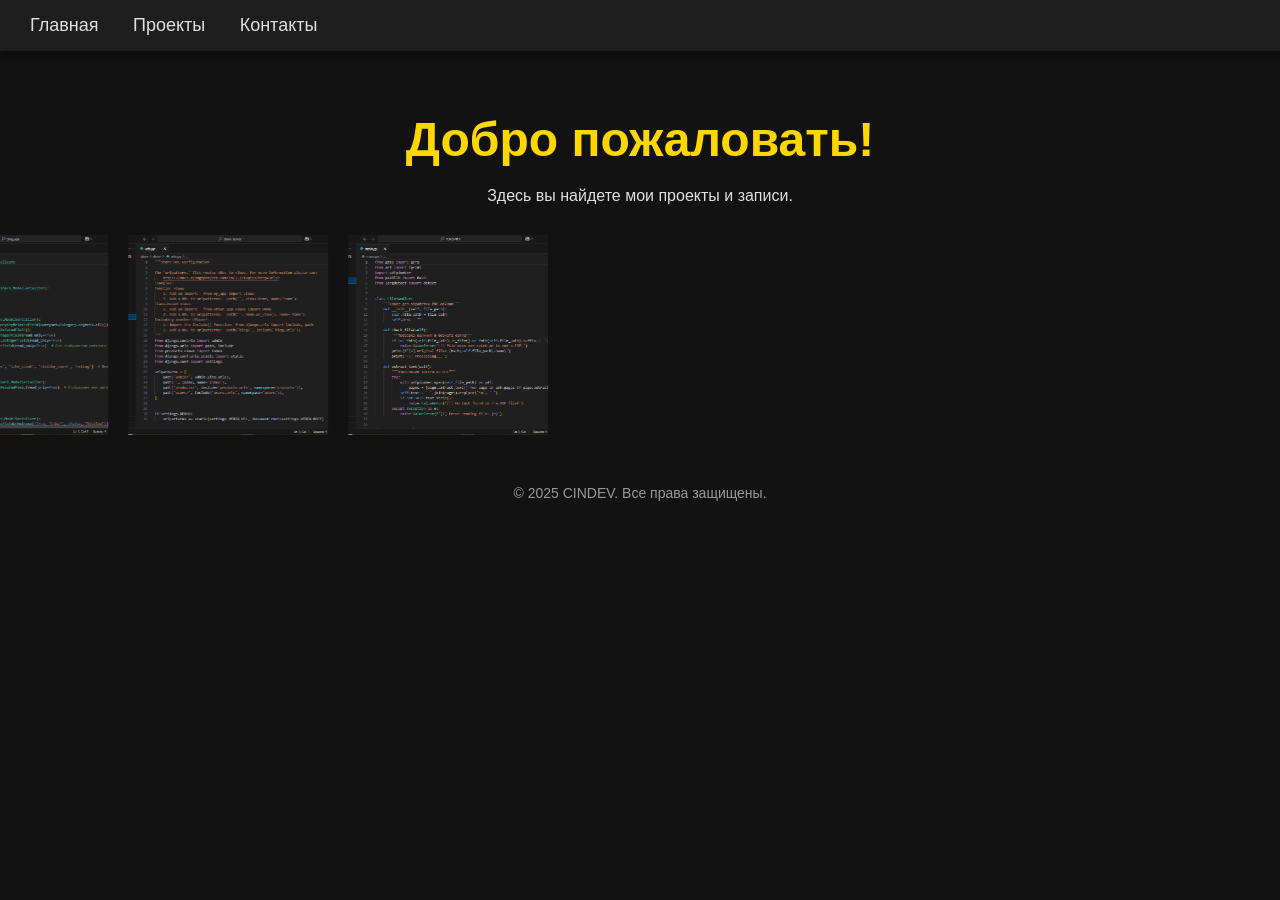
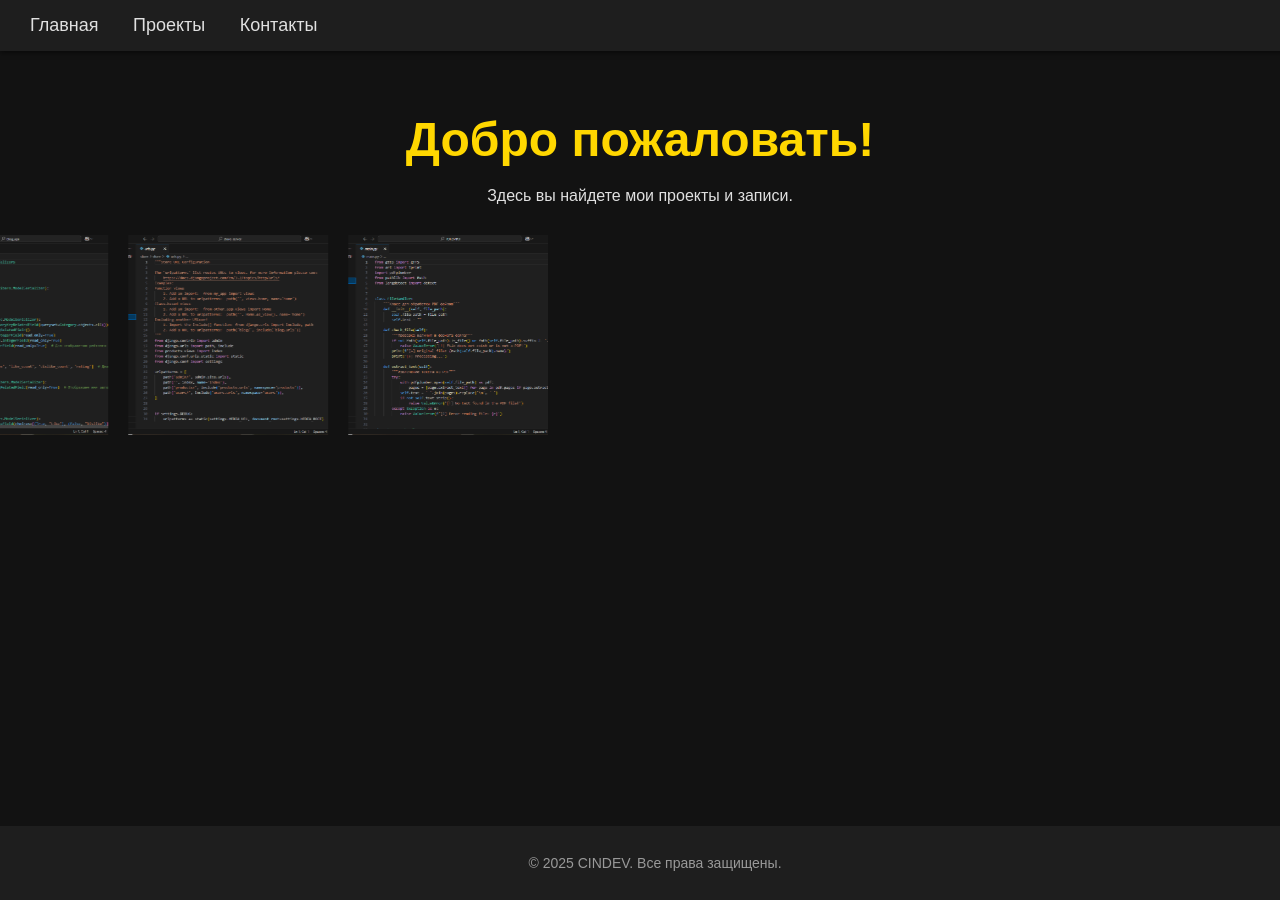
Before and after one commit to Cinzanos/cinzanos.github.io, a Jekyll site: the page built from index.html, in a window 1280 px wide. Built offline with Jekyll 4.4.1, drawn with Linux system fonts in a browser that asks for light colours.

Commit message:
Изменил styles.css

```diff
--- a/assets/css/styles.css
+++ b/assets/css/styles.css
@@ -3,6 +3,9 @@ body {
   font-family: 'Arial', sans-serif;
   background-color: #121212;
   color: #e0e0e0;
+  display: flex;
+  flex-direction: column;
+  min-height: 100vh; /* Обеспечивает, чтобы футер всегда был внизу */
 }
 
 header {
@@ -31,6 +34,7 @@ header a:hover {
 .container {
   padding-top: 80px;
   text-align: center;
+  flex: 1; /* Заставляет контейнер занимать все оставшееся пространство */
 }
 
 h1 {
@@ -81,9 +85,14 @@ h1 {
 
 footer {
   text-align: center;
-  margin-top: 50px;
   font-size: 14px;
   color: #999;
+  background-color: #1e1e1e;
+  padding: 15px;
+  position: relative;
+  bottom: 0;
+  width: 100%;
+  margin-top: auto; /* Гарантирует, что футер будет внизу */
 }
 
 /* Анимация */
@@ -115,7 +124,6 @@ footer {
   margin-left: 20px;
 }
 
-
 @keyframes scrollRightToLeft {
   0% {
     transform: translateX(0);
@@ -126,7 +134,7 @@ footer {
 }
 
 .contact-container {
-  position: center;
+  position: absolute;
   top: 80px;  /* Отступ под шапку */
   left: 20px;  /* Отступ от левого края */
   padding: 20px;
```
